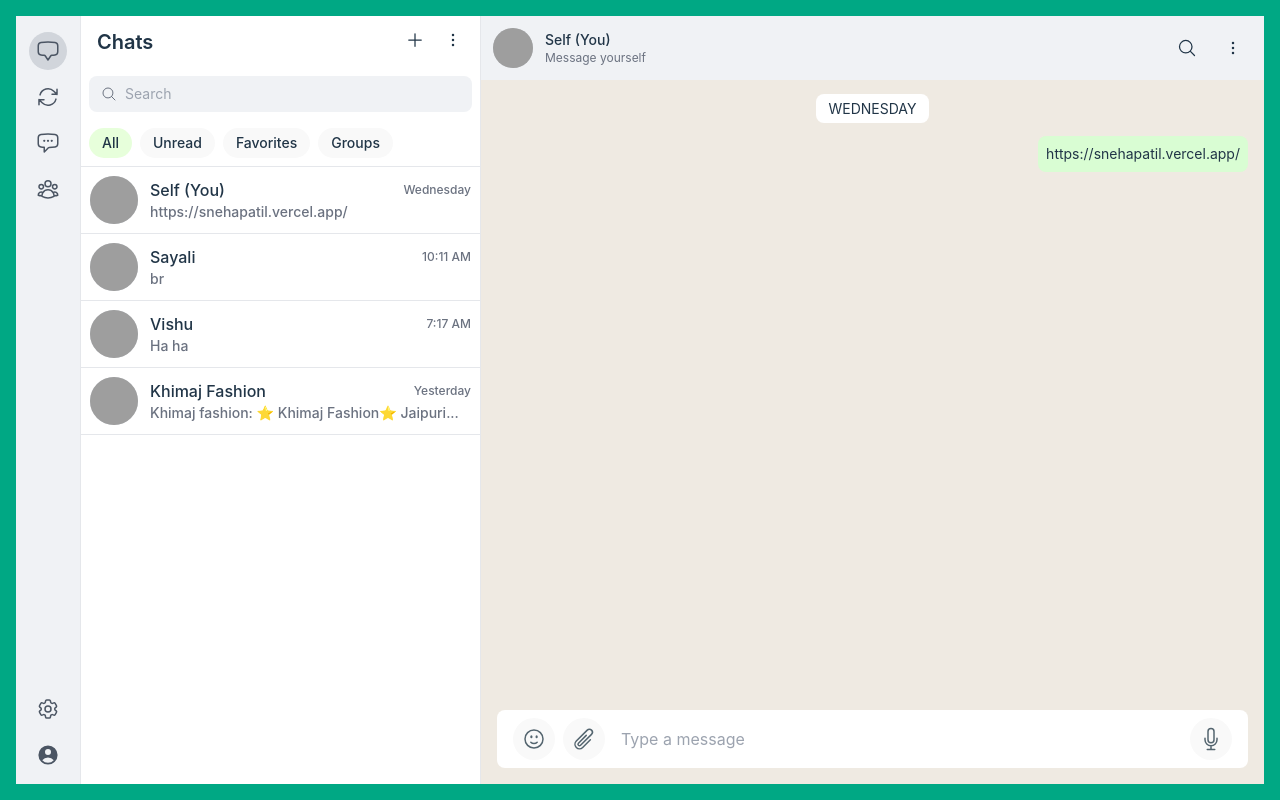
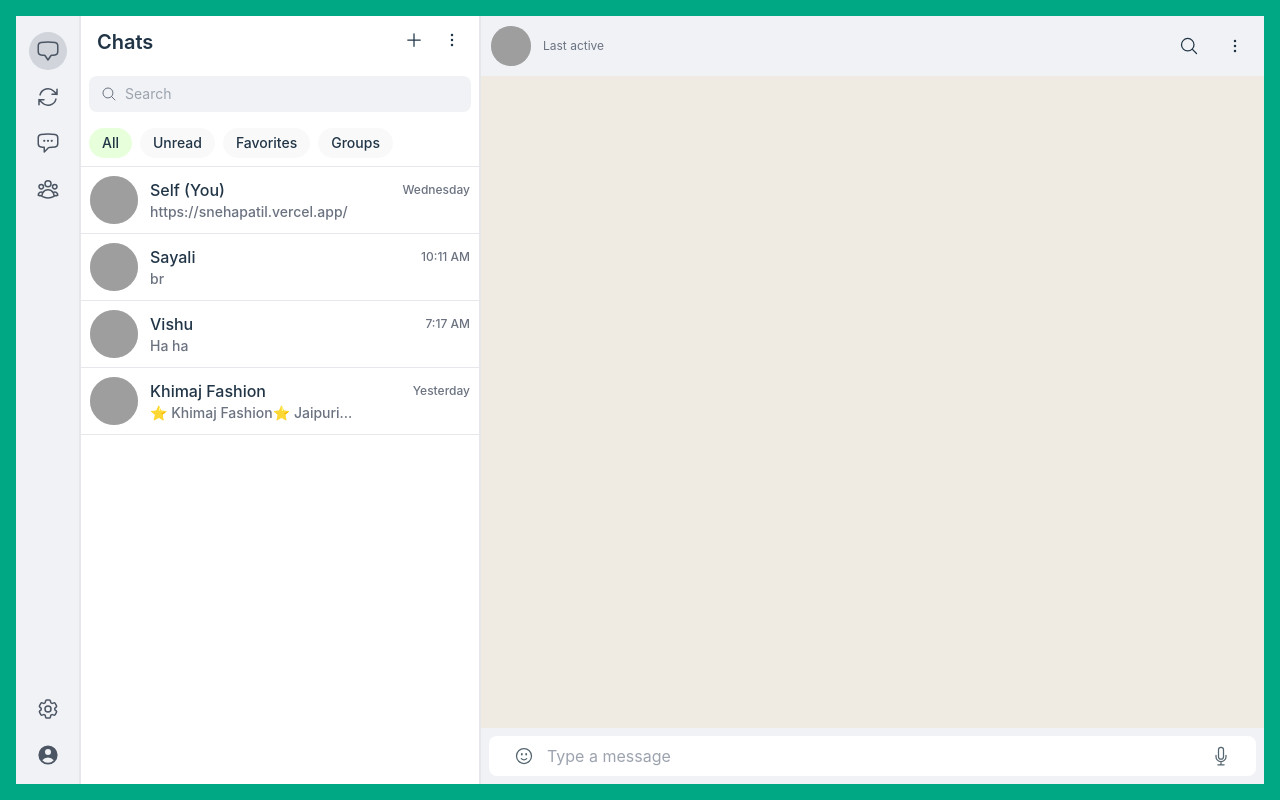
Before and after one commit to snehapatil-5625/Whatsapp_clone, a React (Vite) app: page /chats in a window 1280 px wide. Built offline with nearby package versions, Linux system fonts and the light colour scheme; grey boxes are pictures that could not be loaded.

Commit message:
feat: profile page design added and context for the chats

```diff
--- a/src/App.tsx
+++ b/src/App.tsx
@@ -11,6 +11,7 @@
 import Communities from "./pages/communities";
 import Settings from "./pages/settings";
 import Profile from "./pages/profile";
+import { ChatProvider } from "./lib/chat-context";
 
 const router = createBrowserRouter([
   {
@@ -51,7 +52,9 @@
 function App() {
   return (
     <>
-      <RouterProvider router={router} />
+      <ChatProvider>
+        <RouterProvider router={router} />
+      </ChatProvider>
     </>
   );
 }
--- a/src/components/chat-area/index.tsx
+++ b/src/components/chat-area/index.tsx
@@ -2,26 +2,43 @@
   EllipsisVerticalIcon,
   FaceSmileIcon,
   MicrophoneIcon,
-  PaperClipIcon,
 } from "@heroicons/react/24/outline";
 import { MagnifyingGlassIcon } from "@heroicons/react/24/outline";
+import { useState } from "react";
+import { useChat } from "../../lib/chat-context";
 
 export default function ChatArea() {
+  const { selectedChat } = useChat();
+  const [message, setMessage] = useState("");
+  const [messages, setMessages] = useState(selectedChat?.messages || []);
+
+  const sendMessage = () => {
+    if (!message.trim()) return;
+
+    setMessages((prevMessages: any) => [
+      ...prevMessages,
+      { text: message, time: "Now", sender: "self" },
+    ]);
+    setMessage("");
+  };
+
   return (
     <div className="flex-1 flex flex-col bg-[#efeae2] relative">
       {/* Chat Header */}
-      <div className="flex items-center justify-between p-3 bg-[#f0f2f5]">
+      <div className="flex items-center justify-between p-2.5 bg-[#f0f2f5]">
         <div className="flex items-center gap-3">
           <div className="w-10 h-10 rounded-full text-sm bg-gray-300 overflow-hidden">
             <img
               src="/placeholder.svg"
-              alt="Self"
+              alt={selectedChat?.name}
               className="w-full h-full object-cover"
             />
           </div>
           <div>
-            <h2 className="text-sm font-medium">Self (You)</h2>
-            <p className="text-xs text-gray-500">Message yourself</p>
+            <h2 className="text-sm font-medium">{selectedChat?.name}</h2>
+            <p className="text-xs text-gray-500">
+              Last active {selectedChat?.messages[0]?.time}
+            </p>
           </div>
         </div>
         <div className="flex items-center gap-2">
@@ -37,35 +54,38 @@
       {/* Messages Area */}
       <div className="flex-1 overflow-y-auto p-4">
         <div className="space-y-4">
-          <div className="text-center">
-            <span className="bg-white px-3 py-1.5 rounded-lg text-sm">
-              WEDNESDAY
-            </span>
-          </div>
-          <div className="flex justify-end">
-            <div className="bg-[#d9fdd3] max-w-[60%] rounded-lg p-2 text-sm">
-              https://snehapatil.vercel.app/
+          {selectedChat?.messages.map((message, index) => (
+            <div
+              key={index}
+              className={`flex ${
+                message.sender === "self" ? "justify-end" : "justify-start"
+              }`}
+            >
+              <div
+                className={`${
+                  message.sender === "self" ? "bg-[#d9fdd3]" : "bg-white"
+                } max-w-[60%] rounded-lg p-2 text-sm`}
+              >
+                {message.text}
+              </div>
             </div>
-          </div>
+          ))}
         </div>
       </div>
 
       {/* Message Input */}
-      <div className="p-4">
-        <div className="flex items-center gap-2 bg-white rounded-lg px-4 py-2">
-          <button className="p-2 hover:bg-gray-100 rounded-full">
-            <FaceSmileIcon className="h-6 w-6 text-[#54656f]" />
-          </button>
-          <button className="p-2 hover:bg-gray-100 rounded-full">
-            <PaperClipIcon className="h-6 w-6 text-[#54656f]" />
+      <div className="p-2 bg-[#f0f2f5]">
+        <div className="flex items-center gap-2 bg-white rounded-lg px-6 py-2">
+          <button className="p-0 hover:border-transparent bg-transparent rounded-full">
+            <FaceSmileIcon className="h-5 w-5 text-[#54656f]" />
           </button>
           <input
             type="text"
             placeholder="Type a message"
-            className="flex-1 outline-none px-2"
+            className="flex-1 outline-none px-1"
           />
-          <button className="p-2 hover:bg-gray-100 rounded-full">
-            <MicrophoneIcon className="h-6 w-6 text-[#54656f]" />
+          <button className="p-0 bg-transparent hover:border-transparent rounded-full">
+            <MicrophoneIcon className="h-5 w-5 text-[#54656f]" />
           </button>
         </div>
       </div>
--- a/src/components/sidebar/index.tsx
+++ b/src/components/sidebar/index.tsx
@@ -2,7 +2,7 @@
 
 export default function Sidebar() {
   return (
-    <div className="w-full max-w-[400px] flex flex-col border-r">
+    <div className="w-full max-w-[400px] flex flex-col border-r border-r-[2px]">
       <Outlet />
     </div>
   );
--- a/src/layout.tsx
+++ b/src/layout.tsx
@@ -44,7 +44,7 @@
   return (
     <div className="h-screen bg-[#00a884] p-4">
       <div className="flex h-full bg-[#f0f2f5] overflow-hidden">
-        <nav className="w-[65px] bg-[#f0f2f5] flex flex-col border-r">
+        <nav className="w-[65px] bg-[#f0f2f5] flex flex-col border-r border-r-[2px]">
           <div className="flex-1 flex flex-col gap-2 items-center py-4">
             {nav.map((item) => (
               <button
--- /dev/null
+++ b/src/lib/chat-context.tsx
@@ -0,0 +1,35 @@
+import React, { createContext, useContext, useState } from "react";
+
+export type Chat = {
+  id: number;
+  name: string;
+  messages: { text: string; time: string; sender: string }[];
+};
+
+interface ChatContextType {
+  selectedChat: Chat | null;
+  onSelectChat: (chat: Chat) => void;
+}
+
+const ChatContext = createContext<ChatContextType | undefined>(undefined);
+
+export const useChat = () => {
+  const context = useContext(ChatContext);
+  if (!context) {
+    throw new Error("useChat must be used within a ChatProvider");
+  }
+  return context;
+};
+
+export const ChatProvider = ({ children }: { children: React.ReactNode }) => {
+  const [selectedChat, setSelectedChat] = useState<Chat | null>(null);
+
+  const onSelectChat = (chat: Chat) => {
+    setSelectedChat(chat);
+  };
+  return (
+    <ChatContext.Provider value={{ selectedChat, onSelectChat }}>
+      {children}
+    </ChatContext.Provider>
+  );
+};
--- a/src/pages/chats/index.tsx
+++ b/src/pages/chats/index.tsx
@@ -3,22 +3,55 @@
   MagnifyingGlassIcon,
   PlusIcon,
 } from "@heroicons/react/24/outline";
-const chats = [
+import { useChat } from "../../lib/chat-context";
+
+type Chat = {
+  id: number;
+  name: string;
+  messages: { text: string; time: string; sender: string }[];
+};
+
+export interface ChatsProps {
+  onSelectChat: (chat: Chat) => void;
+}
+
+const chats: Chat[] = [
   {
+    id: 1,
     name: "Self (You)",
-    message: "https://snehapatil.vercel.app/",
-    time: "Wednesday",
+    messages: [
+      {
+        text: "https://snehapatil.vercel.app/",
+        time: "Wednesday",
+        sender: "self",
+      },
+    ],
   },
-  { name: "Sayali", message: "br", time: "10:11 AM" },
-  { name: "Vishu", message: "Ha ha", time: "7:17 AM" },
   {
+    id: 2,
+    name: "Sayali",
+    messages: [{ text: "br", time: "10:11 AM", sender: "sayali" }],
+  },
+  {
+    id: 3,
+    name: "Vishu",
+    messages: [{ text: "Ha ha", time: "7:17 AM", sender: "vishu" }],
+  },
+  {
+    id: 4,
     name: "Khimaj Fashion",
-    message: "Khimaj fashion: ⭐ Khimaj Fashion⭐ Jaipuri...",
-    time: "Yesterday",
+    messages: [
+      {
+        text: "⭐ Khimaj Fashion⭐ Jaipuri...",
+        time: "Yesterday",
+        sender: "khimaj",
+      },
+    ],
   },
 ];
 
 export default function Chats() {
+  const { onSelectChat } = useChat();
   return (
     <div>
       <div className="flex items-center bg-white justify-between px-4 py-3">
@@ -69,6 +102,7 @@
           {chats.map((chat, i) => (
             <div className=" border-b">
               <button
+                onClick={() => onSelectChat(chat)}
                 key={i}
                 className="flex bg-transparent items-center gap-3 w-full  p-2 hover:bg-[#f0f2f5] hover:border-transparent rounded-none transition-colors"
               >
@@ -82,10 +116,12 @@
                 <div className="flex-1 text-left">
                   <div className="flex items-center justify-between">
                     <span className="font-medium">{chat.name}</span>
-                    <span className="text-xs text-gray-500">{chat.time}</span>
+                    <span className="text-xs text-gray-500">
+                      {chat.messages[0]?.time}
+                    </span>
                   </div>
                   <p className="text-sm text-gray-500 truncate">
-                    {chat.message}
+                    {chat.messages[0]?.text}
                   </p>
                 </div>
               </button>
--- a/src/pages/profile/index.tsx
+++ b/src/pages/profile/index.tsx
@@ -3,7 +3,7 @@
 export default function Profile() {
   return (
     <div>
-      <div className="flex items-center bg-white justify-between px-4 py-3">
+      <div className="flex items-center bg-white justify-between px-4 py-4">
         <div className="flex items-center">
           <h1 className="text-xl font-semibold">Profile</h1>
         </div>
@@ -18,7 +18,7 @@
           />
         </div>
       </div>
-      <div className="bg-white px-6 py-4 flex flex-col gap-3">
+      <div className="bg-white px-6 py-3 flex flex-col gap-3">
         <p className="text-sm text-[#008069]">Your name</p>
         <div className="flex justify-between items-center w-full">
           <p className="text-md text-gray-600">Sneha</p>
@@ -27,9 +27,15 @@
           </span>
         </div>
       </div>
-      <div>
+      <div className="text-sm px-6 py-3 mb-3 text-gray-500">
         This is not your username or PIN. This name will be visible to your
         WhatsApp contacts.
+      </div>
+      <div className="bg-white px-6 py-3 flex flex-col gap-3">
+        <p className="text-sm text-[#008069]">About</p>
+        <div className="flex justify-between items-center w-full">
+          <PencilIcon className="w-5 h-5 text-gray-400" />
+        </div>
       </div>
     </div>
   );
```
